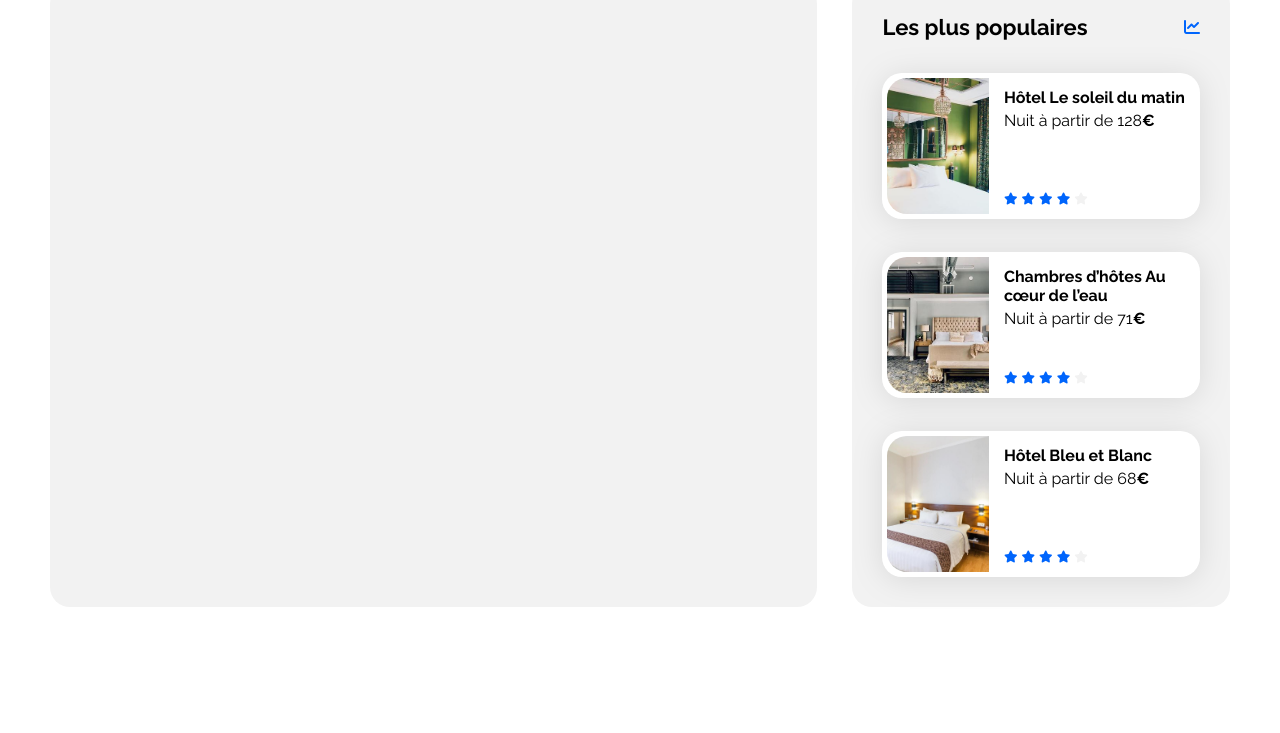
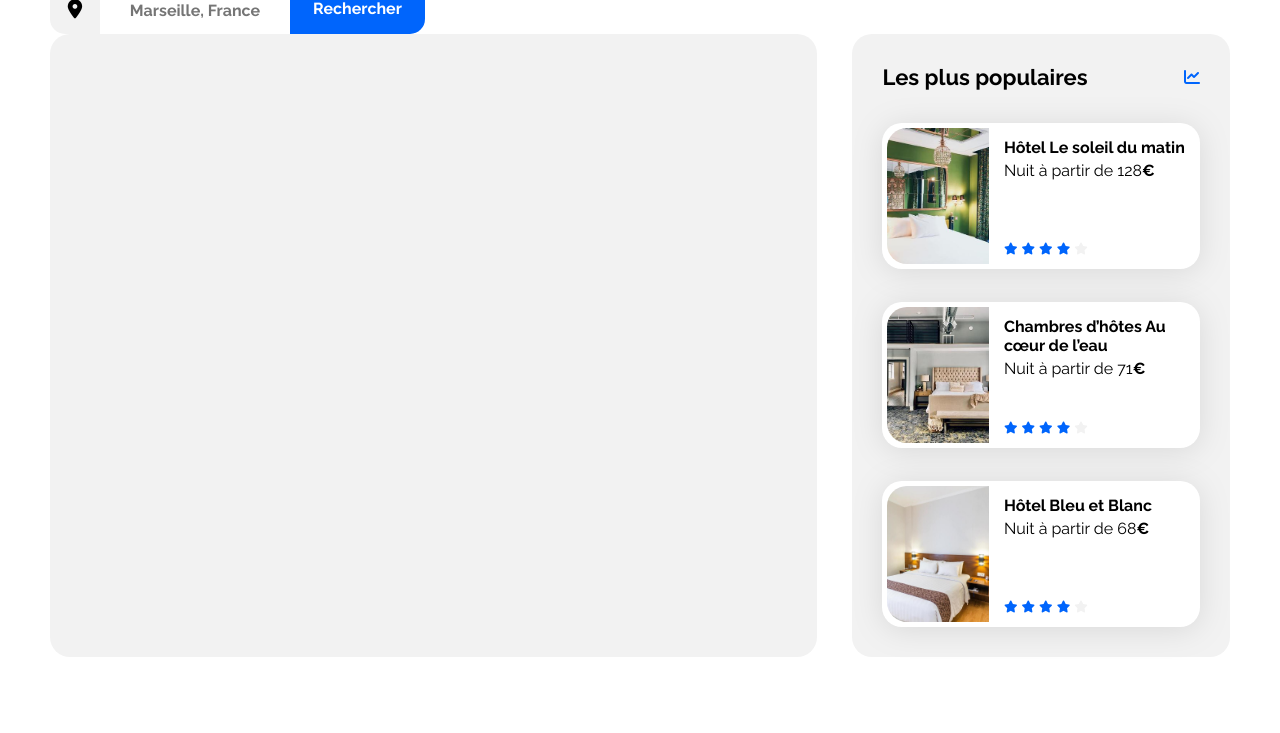
Before and after one commit to Nicolas-Guerin888/Booki_projet_2_OpenClassrooms, a plain HTML site: page index.html in a window 1280 px wide. Shown: the part 67-800 px from the top of the page. Drawn offline with Linux system fonts and the light colour scheme.

Commit message:
Intégration du formulaire de recherche

```diff
--- a/css/style.css
+++ b/css/style.css
@@ -47,6 +47,73 @@ nav a:hover {
     padding-top: 23px;
 }
 
+.formulaire {
+    display: flex;
+    flex-direction: row;
+    height: 50px;
+}
+
+.bloc-logo-localisation {
+    background-color: var(--main-bg-color);
+    width: 50px;
+    position: relative;
+    border-radius: 15px 0 0 15px;
+}
+
+.bloc-logo-localisation i {
+    color: unset;
+    display: block;
+    position: absolute;
+    left: 50%;
+    top: 50%;
+    transform: translate(-50%, -50%);
+    font-size: 1.2em;
+}
+
+form input {
+    height: 100%;
+    padding: 0;
+    border: none;
+    border-top: 2px solid var(--main-bg-color);
+    border-bottom: 2px solid var(--main-bg-color);
+    width: 190px;
+    font-size: 1em;
+    font-weight: 600;
+    text-align: center;
+    outline: none;
+}
+
+.button-rechercher input[type="button"] {
+    background-color: var(--main-color);
+    color: white;
+    font-size: 1em;
+    font-weight: 600;
+    width: 135px;
+    display: flex;
+    justify-content: center;
+    align-items: center;
+    border-radius: 0 15px 15px 0;
+    height: 100%;
+    border: none;
+}
+
+/******Style pour boutton sur mobile******/
+.button-icone-rechercher {
+    background-color: var(--main-color);
+    width: 50px;
+    border-radius: 15px;
+    position: relative;
+    box-shadow: rgba(0, 0, 0, 0.16) 0px 3px 6px, rgba(0, 0, 0, 0.23) 0px 3px 6px;
+    display: none;
+}
+
+.button-icone-rechercher i {
+    color: white;
+    position:absolute;
+    left: 50%;
+    top: 50%;
+    transform: translate(-50%, -50%);
+}
 
 .main-container {
     width: 100%;
--- a/index.html
+++ b/index.html
@@ -26,6 +26,24 @@
             </div>
         </header>
         <main>
+            <div class="titre-formulaire-filtre">
+               <section class="formulaire">
+                    <div class="bloc-logo-localisation">
+                        <label for="ville-de-recherche">
+                            <i class="fa-solid fa-location-dot" aria-hidden="true"></i>
+                        </label>
+                    </div>
+                    <form action="" method="post">
+                        <input id="ville-de-recherche" type="text" placeholder="Marseille, France" name="ville-de-recherche">
+                    </form>
+                    <div class="button-icone-rechercher">
+                        <i class="fa-solid fa-magnifying-glass"></i>
+                    </div>
+                    <div class="button-rechercher">
+                        <input type="button" value="Rechercher">
+                    </div>
+               </section>
+            </div>
             <div class="hebergements-and-populaires">
                 <section class="hebergements">
 
```
Also changed, not shown: 1 other file.
